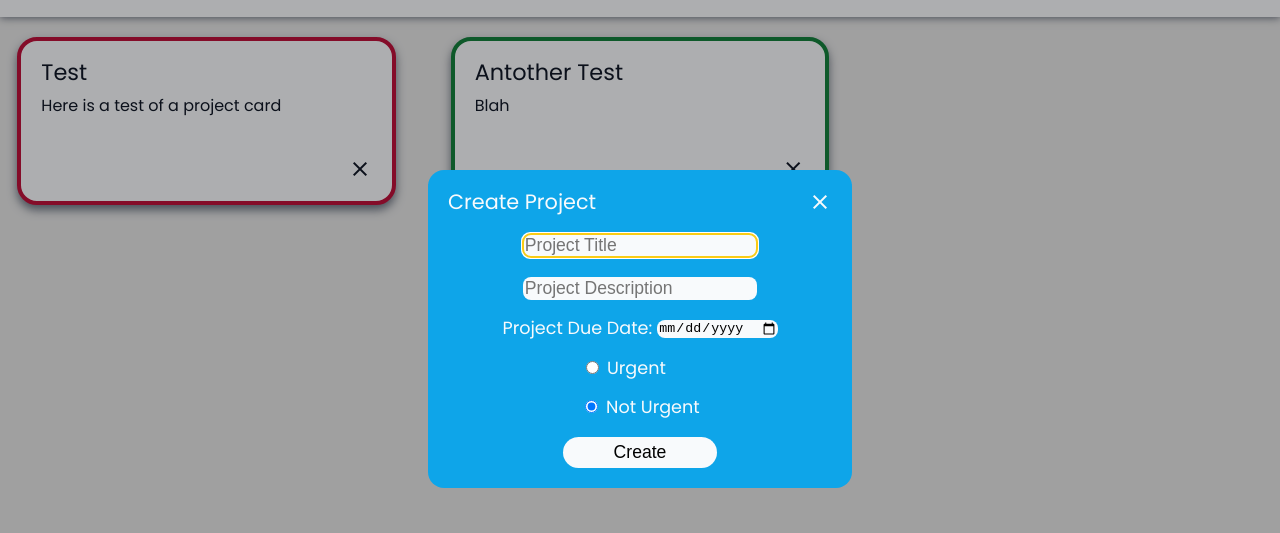
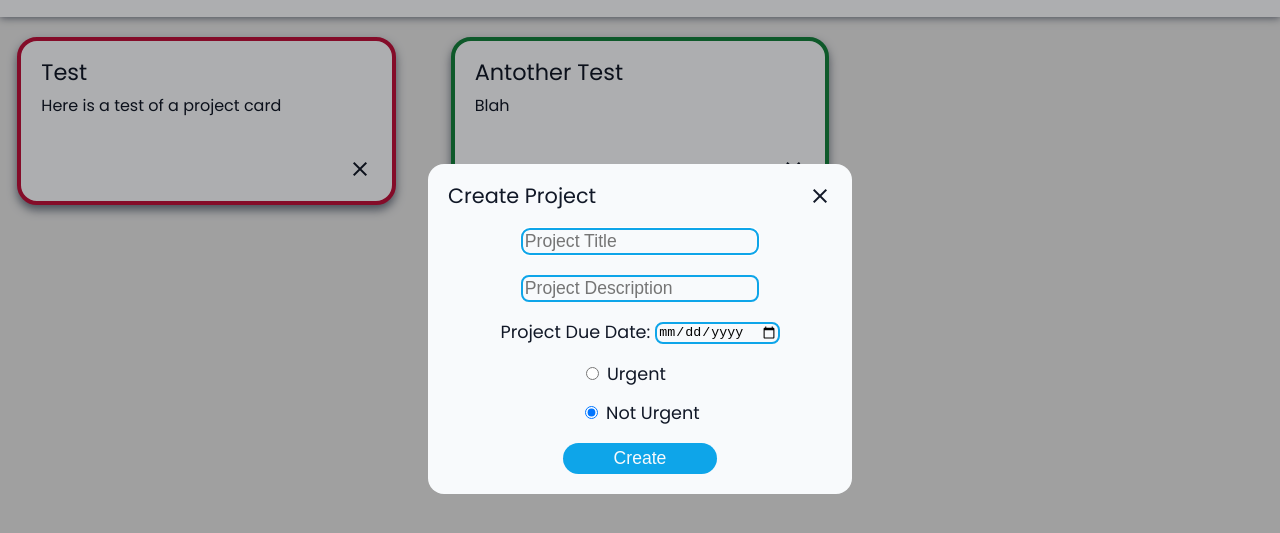
Before and after one commit to simmeringstew/todo, a website built with webpack: page dist/index.html in a window 1280 px wide. Both pictures are taken after a click on the button "Create Project". Shown: the part 71-604 px from the top of the page. Built offline with nearby package versions, Linux system fonts and the light colour scheme.

Commit message:
Changed the styling of the modal

```diff
--- a/src/style.css
+++ b/src/style.css
@@ -15,9 +15,6 @@
     --black: #111827;
     --gray: #6b7280;
     color: var(--black);
-}
-
-* {
     -webkit-tap-highlight-color: transparent;
 }
 
@@ -34,8 +31,8 @@
 */
 
 .modal {
-    background-color: var(--blue);
-    color: var(--white);
+    background-color: var(--white);
+    color: var(--black);
     border: none;
     border-radius: 16px;
     width: 80%;
@@ -67,12 +64,12 @@
     width: 60%;
     font-size: 1.1rem;
     background-color: var(--white);
-    border: none;
+    border: var(--blue) 2px solid;
     border-radius: 8px;
 }
 
 form>input:focus {
-    outline-color: var(--yellow);
+    outline-color: var(--blue);
 }
 
 .date-container {
@@ -83,16 +80,17 @@ form>input:focus {
 
 .date {
     background-color: var(--white);
-    border: none;
+    border: var(--blue) 2px solid;
     border-radius: 8px;
 }
 
 .date:focus {
-    outline-color: var(--yellow);
+    outline-color: var(--blue);
 }
 
 .submit {
-    background-color: var(--white);
+    background-color: var(--blue);
+    color: var(--white);
     border: none;
     border-radius: 16px;
     width: 40%;
```
Also changed, not shown: dist/main.js.
